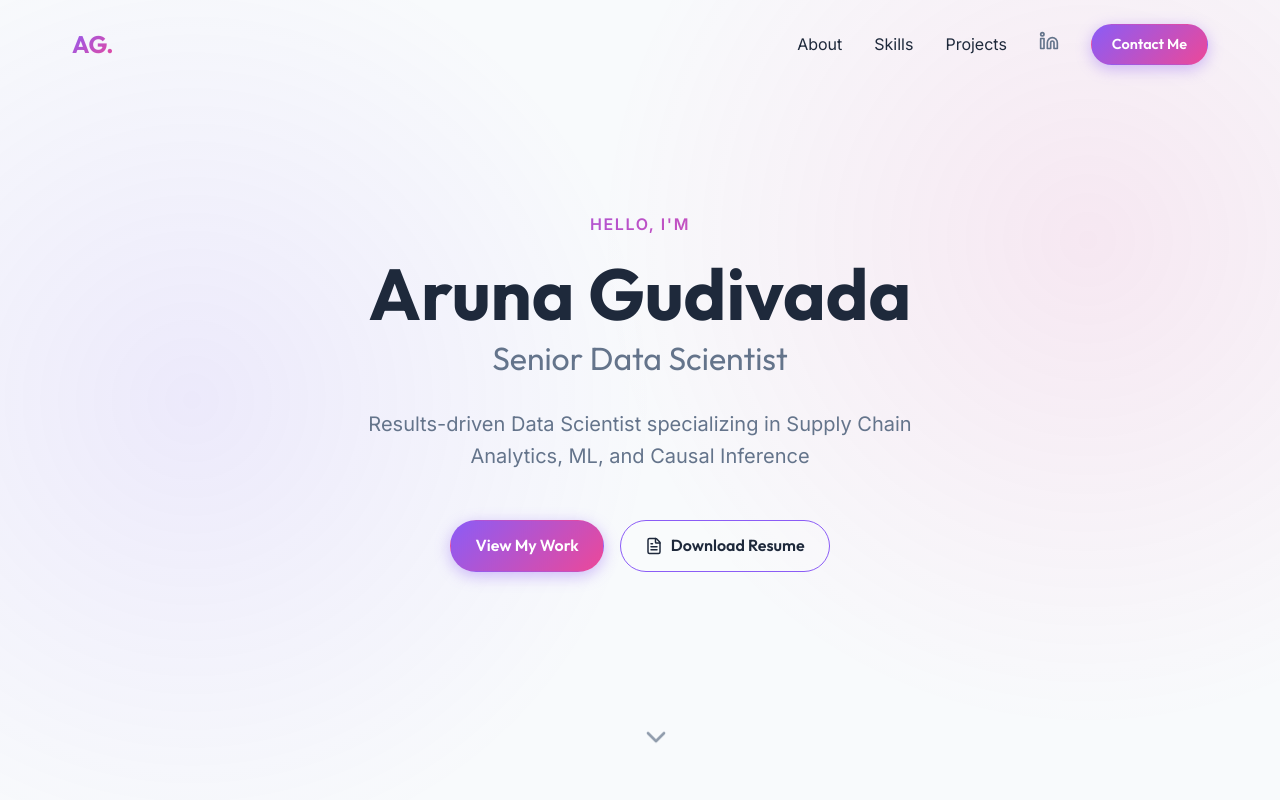
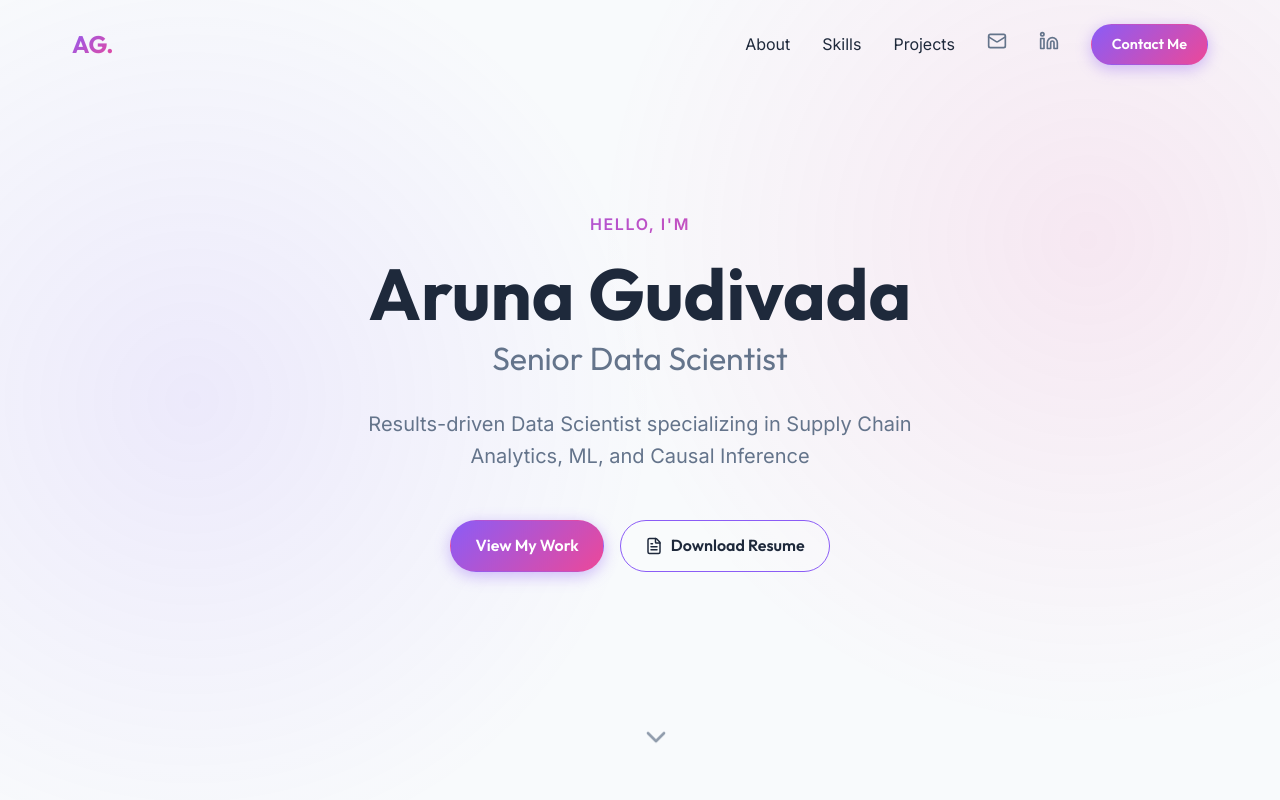
Before and after one commit to arunakgudivada-del/Aruna_website, a React (Vite) app: page / in a window 1280 px wide. Shown: the top 800 px of the page. Built offline with nearby package versions, Linux system fonts and the light colour scheme.

Commit message:
Add Email link to Navbar

```diff
--- a/src/App.jsx
+++ b/src/App.jsx
@@ -25,6 +25,9 @@ function App() {
             <a href="#about">About</a>
             <a href="#skills">Skills</a>
             <a href="#projects">Projects</a>
+            <a href={`mailto:${personalInfo.email}`} className="icon-link" title="Email Me">
+              <Mail size={20} />
+            </a>
             <a href={personalInfo.linkedin} target="_blank" rel="noopener noreferrer" className="icon-link">
               <Linkedin size={20} />
             </a>
```
